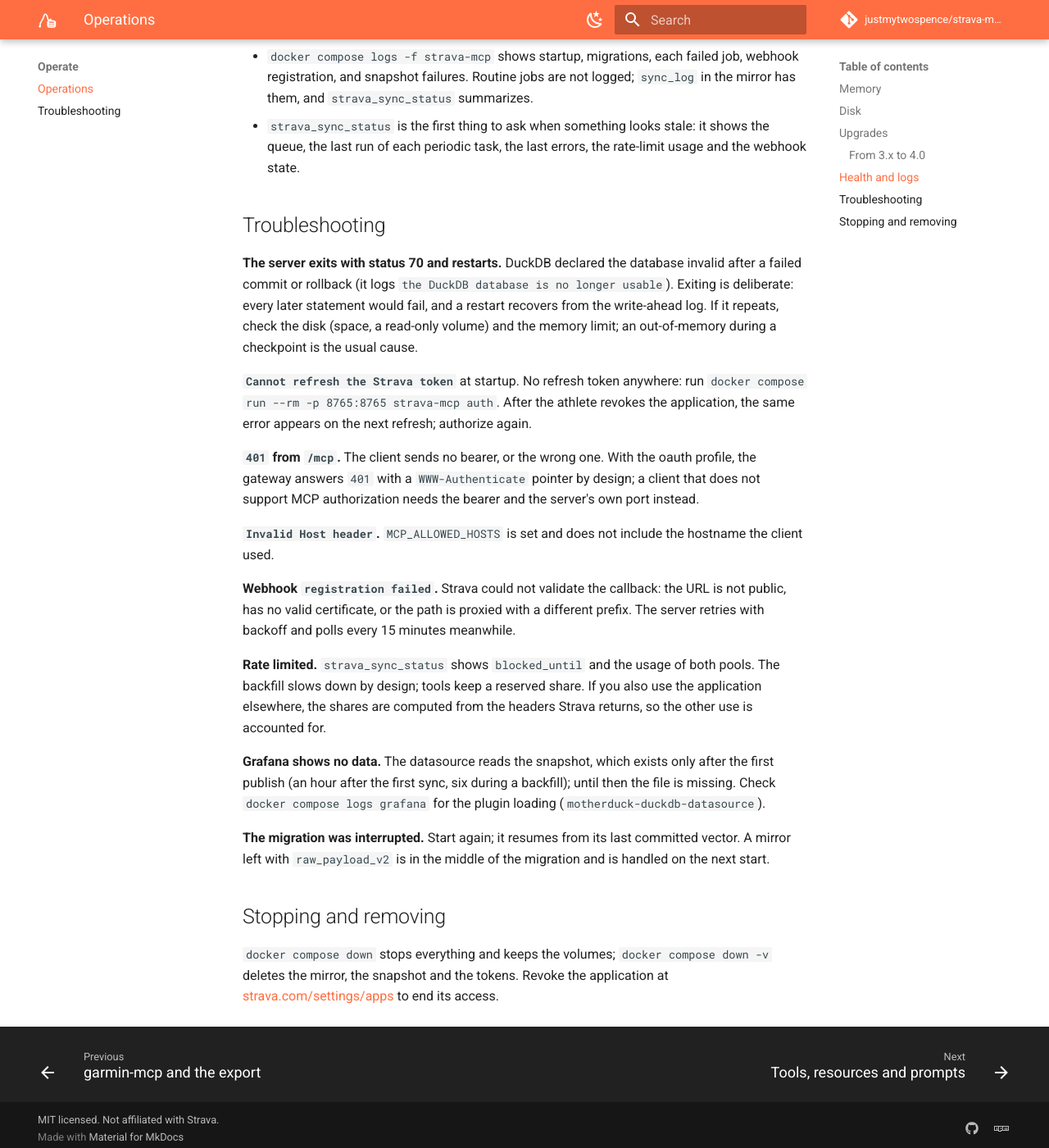
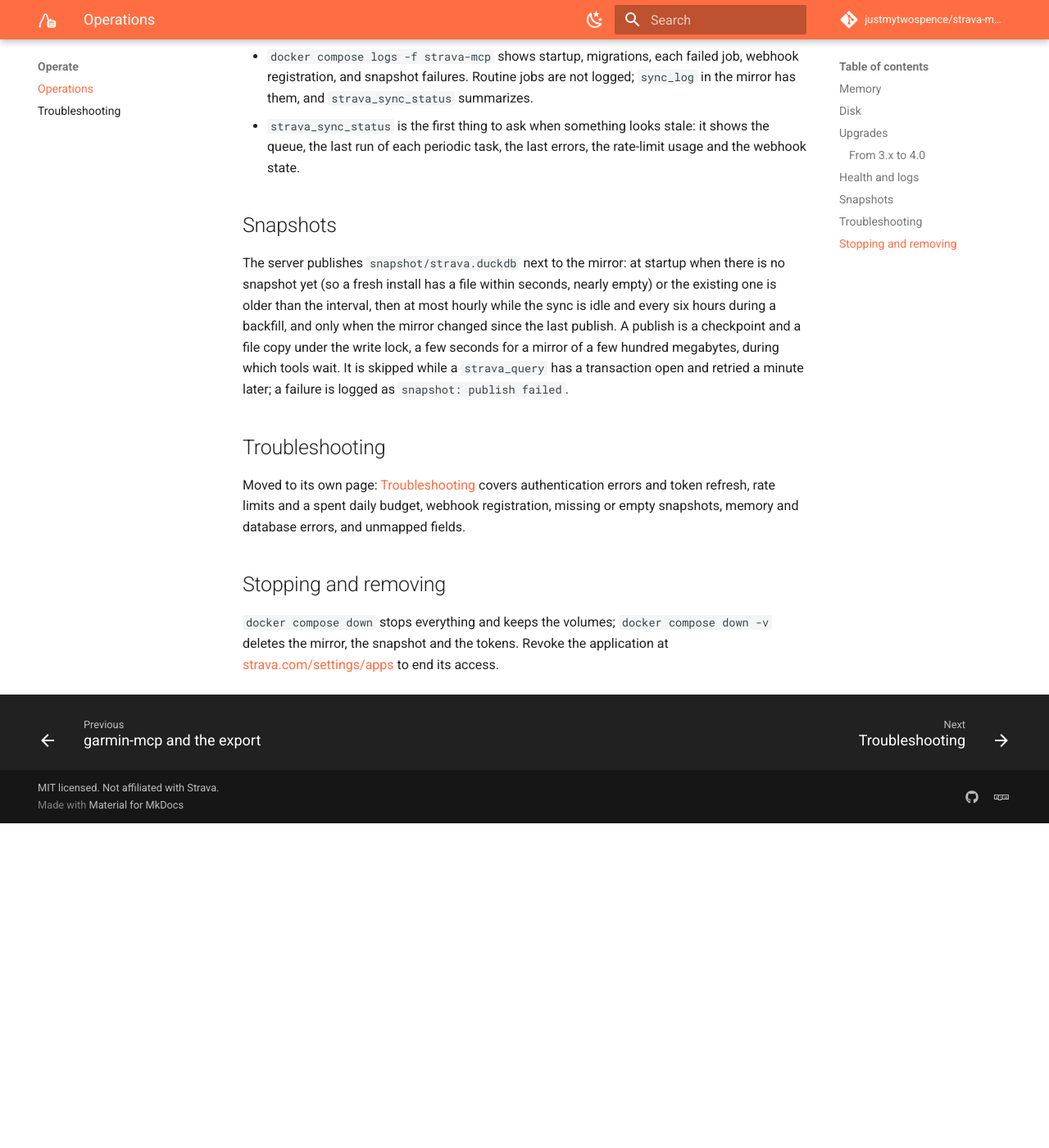
Before and after one commit to justmytwospence/strava-mcp, an MkDocs documentation site: the page built from docs/operations.md, in a window 1280 px wide and 1400 px high, scrolled down 2305 px. Shown: the whole window at 82% size. Built offline with MkDocs 1.6.1 and Material for MkDocs 9.7.7, drawn with Linux system fonts in a browser that asks for light colours; comment, search, counter and statistics services are not loaded; after the commit the page ends 3309 px from its top, so only the background shows below that.

Commit message:
docs: add an FAQ and split troubleshooting out of operations

```diff
--- a/docs/operations.md
+++ b/docs/operations.md
@@ -51,23 +51,13 @@
 - `docker compose logs -f strava-mcp` shows startup, migrations, each failed job, webhook registration, and snapshot failures. Routine jobs are not logged; `sync_log` in the mirror has them, and `strava_sync_status` summarizes.
 - `strava_sync_status` is the first thing to ask when something looks stale: it shows the queue, the last run of each periodic task, the last errors, the rate-limit usage and the webhook state.
 
+## Snapshots
+
+The server publishes `snapshot/strava.duckdb` next to the mirror: at startup when there is no snapshot yet (so a fresh install has a file within seconds, nearly empty) or the existing one is older than the interval, then at most hourly while the sync is idle and every six hours during a backfill, and only when the mirror changed since the last publish. A publish is a checkpoint and a file copy under the write lock, a few seconds for a mirror of a few hundred megabytes, during which tools wait. It is skipped while a `strava_query` has a transaction open and retried a minute later; a failure is logged as `snapshot: publish failed`.
+
 ## Troubleshooting
 
-**The server exits with status 70 and restarts.** DuckDB declared the database invalid after a failed commit or rollback (it logs `the DuckDB database is no longer usable`). Exiting is deliberate: every later statement would fail, and a restart recovers from the write-ahead log. If it repeats, check the disk (space, a read-only volume) and the memory limit; an out-of-memory during a checkpoint is the usual cause.
-
-**`Cannot refresh the Strava token`** at startup. No refresh token anywhere: run `docker compose run --rm -p 8765:8765 strava-mcp auth`. After the athlete revokes the application, the same error appears on the next refresh; authorize again.
-
-**`401` from `/mcp`.** The client sends no bearer, or the wrong one. With the oauth profile, the gateway answers `401` with a `WWW-Authenticate` pointer by design; a client that does not support MCP authorization needs the bearer and the server's own port instead.
-
-**`Invalid Host header`.** `MCP_ALLOWED_HOSTS` is set and does not include the hostname the client used.
-
-**Webhook `registration failed`.** Strava could not validate the callback: the URL is not public, has no valid certificate, or the path is proxied with a different prefix. The server retries with backoff and polls every 15 minutes meanwhile.
-
-**Rate limited.** `strava_sync_status` shows `blocked_until` and the usage of both pools. The backfill slows down by design; tools keep a reserved share. If you also use the application elsewhere, the shares are computed from the headers Strava returns, so the other use is accounted for.
-
-**Grafana shows no data.** The datasource reads the snapshot, which exists only after the first publish (an hour after the first sync, six during a backfill); until then the file is missing. Check `docker compose logs grafana` for the plugin loading (`motherduck-duckdb-datasource`).
-
-**The migration was interrupted.** Start again; it resumes from its last committed vector. A mirror left with `raw_payload_v2` is in the middle of the migration and is handled on the next start.
+Moved to its own page: [Troubleshooting](troubleshooting.md) covers authentication errors and token refresh, rate limits and a spent daily budget, webhook registration, missing or empty snapshots, memory and database errors, and unmapped fields.
 
 ## Stopping and removing
 
```
Also changed, not shown: docs/faq.md (added, +56 -0 lines), docs/troubleshooting.md (added, +53 -0 lines).
